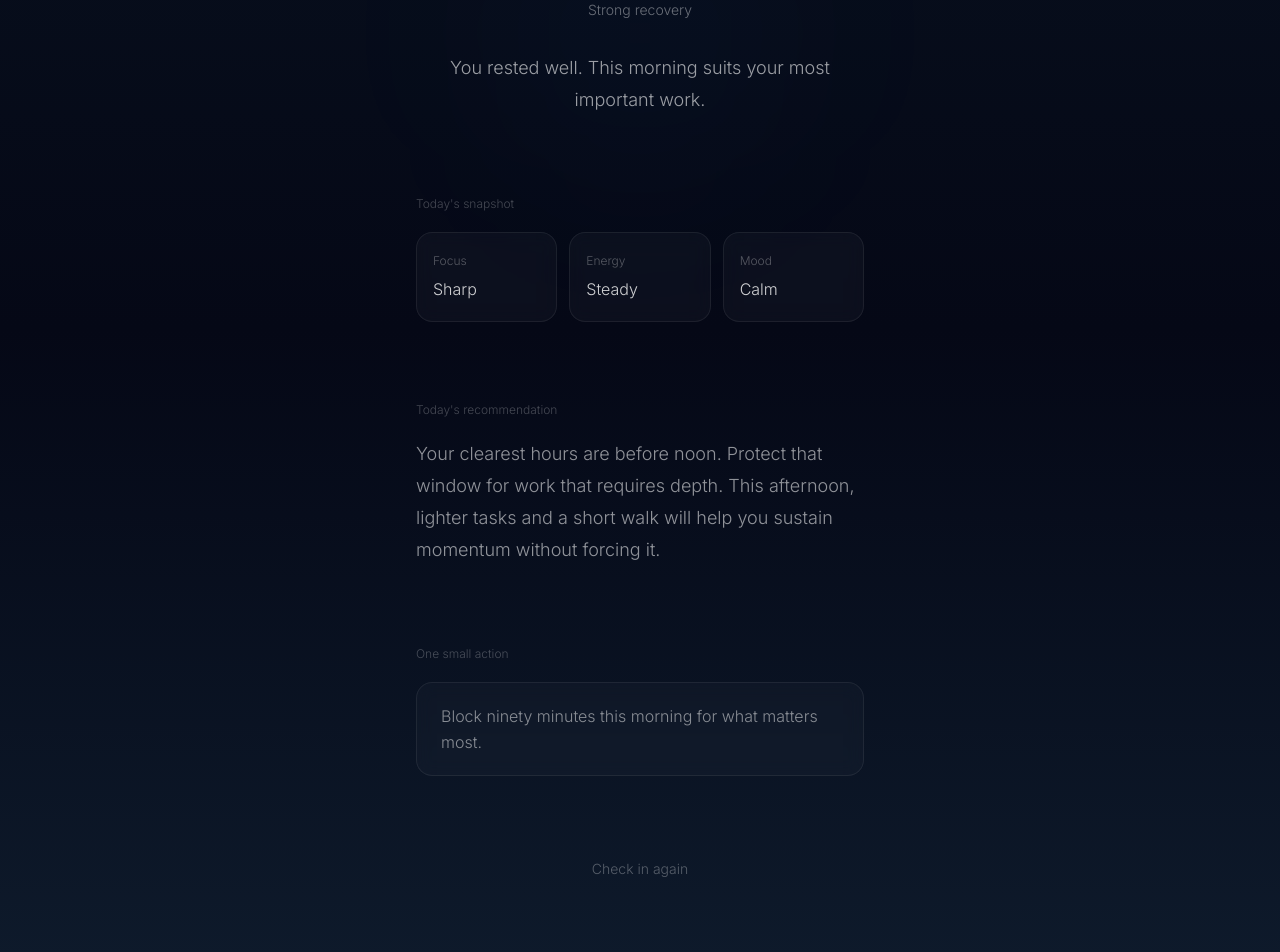
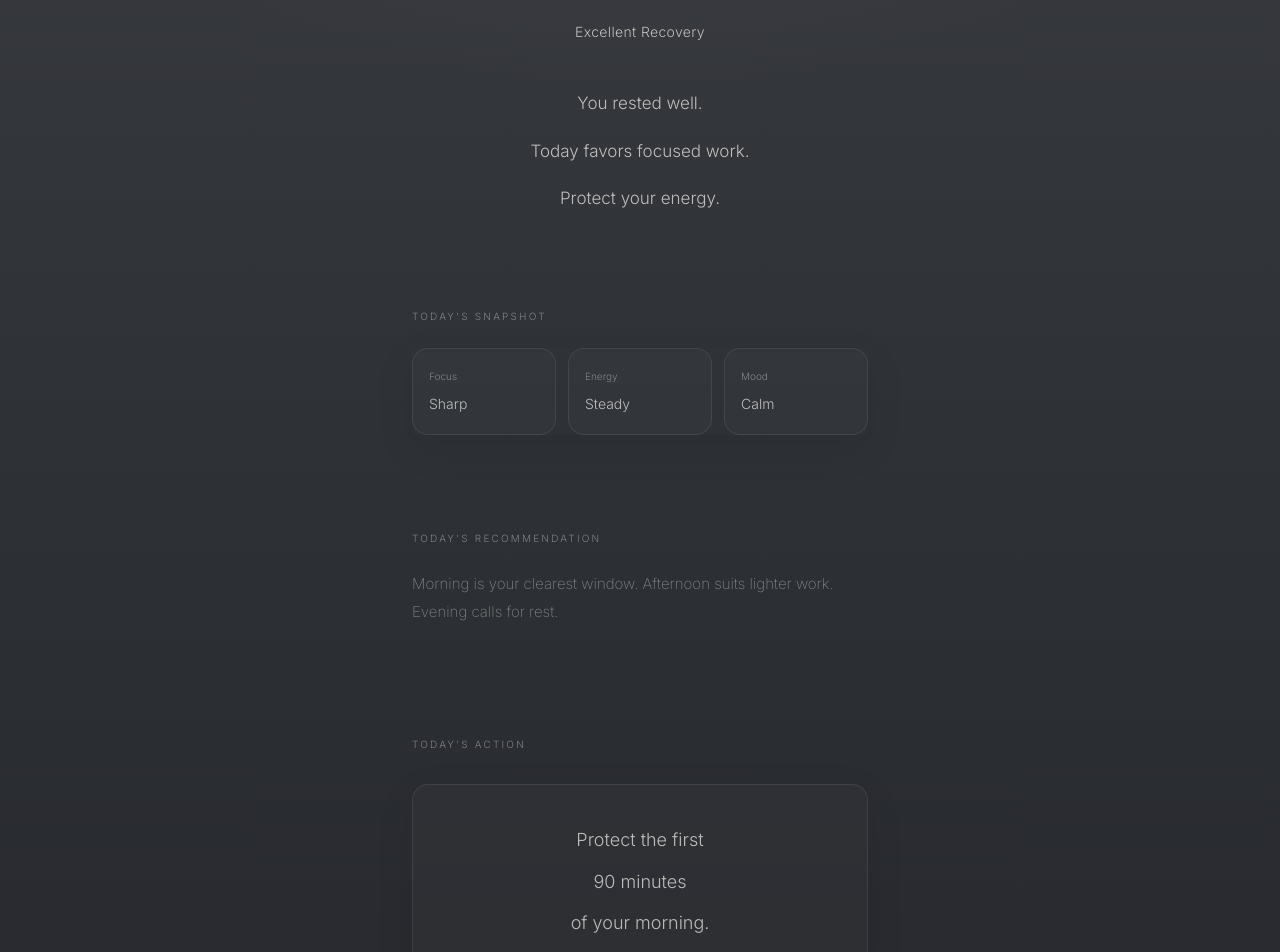
Before and after one commit to ushezy/recovery-ai, a Next.js app: page /brief in a window 1280 px wide. Shown: the part 300-1252 px from the top of the page. Built offline with nearby package versions, Linux system fonts and the light colour scheme.

Commit message:
style: finalize titanium design language

```diff
--- a/app/brief/page.tsx
+++ b/app/brief/page.tsx
@@ -26,21 +26,21 @@ export default function BriefPage() {
       <BriefRecoveryScore
         score={recovery.score}
         level={recovery.level}
-        insight={recovery.insight}
+        insights={recovery.insights}
       />
 
       <BriefSnapshot items={snapshotItems} />
 
       <BriefRecommendation text={recommendation} />
 
-      <BriefAction text={action} />
+      <BriefAction lines={action.lines} />
 
-      <footer className="mt-20 text-center">
+      <footer className="mt-14 text-center">
         <Link
           href="/check-in"
-          className="text-sm font-light text-white/30 transition-colors duration-500 hover:text-white/50"
+          className="text-xs font-light tracking-wide text-[rgba(243,241,236,0.42)] transition-colors duration-500 hover:text-[rgba(243,241,236,0.62)]"
         >
-          Check in again
+          Check in again tomorrow
         </Link>
       </footer>
     </BriefLayout>
--- a/app/globals.css
+++ b/app/globals.css
@@ -159,3 +159,43 @@ body {
 .preparing-dot {
   animation: preparing-dot-pulse 2s ease-in-out infinite;
 }
+
+/* Morning Brief — deep titanium finish */
+.brief-titanium {
+  background: linear-gradient(180deg, #3a3c40 0%, #2e3136 50%, #26282c 100%);
+}
+
+.brief-titanium-texture::before {
+  content: "";
+  position: absolute;
+  inset: 0;
+  opacity: 0.09;
+  background-image:
+    repeating-linear-gradient(
+      -14deg,
+      transparent,
+      transparent 2px,
+      rgba(255, 255, 255, 0.035) 2px,
+      rgba(255, 255, 255, 0.035) 3px
+    ),
+    repeating-linear-gradient(
+      76deg,
+      transparent,
+      transparent 4px,
+      rgba(0, 0, 0, 0.025) 4px,
+      rgba(0, 0, 0, 0.025) 5px
+    );
+  pointer-events: none;
+}
+
+.brief-titanium-light::after {
+  content: "";
+  position: absolute;
+  inset: 0;
+  background: radial-gradient(
+    ellipse 75% 40% at 50% 0%,
+    rgba(255, 255, 255, 0.05) 0%,
+    transparent 68%
+  );
+  pointer-events: none;
+}
--- a/components/brief/BriefAction.tsx
+++ b/components/brief/BriefAction.tsx
@@ -1,15 +1,24 @@
 type BriefActionProps = {
-  text: string;
+  lines: string[];
 };
 
-export function BriefAction({ text }: BriefActionProps) {
+export function BriefAction({ lines }: BriefActionProps) {
   return (
-    <section>
-      <p className="mb-5 text-xs font-light text-white/25">One small action</p>
-      <div className="rounded-2xl border border-white/[0.07] bg-white/[0.025] px-6 py-5 backdrop-blur-sm">
-        <p className="text-sm font-light leading-relaxed text-white/50 md:text-base">
-          {text}
-        </p>
+    <section className="py-4">
+      <p className="mb-8 text-[10px] font-light uppercase tracking-[0.22em] text-[rgba(243,241,236,0.42)]">
+        Today&apos;s action
+      </p>
+      <div className="rounded-2xl border border-[rgba(255,255,255,0.08)] bg-[rgba(255,255,255,0.025)] px-6 py-10 backdrop-blur-[2px] shadow-[0_12px_40px_rgba(0,0,0,0.08)]">
+        <div className="flex flex-col gap-3 text-center">
+          {lines.map((line) => (
+            <p
+              key={line}
+              className="text-base font-light leading-relaxed text-[rgba(243,241,236,0.72)] md:text-lg"
+            >
+              {line}
+            </p>
+          ))}
+        </div>
       </div>
     </section>
   );
--- a/components/brief/BriefGreeting.tsx
+++ b/components/brief/BriefGreeting.tsx
@@ -5,11 +5,14 @@ type BriefGreetingProps = {
 
 export function BriefGreeting({ name, subtitle }: BriefGreetingProps) {
   return (
-    <header className="mb-14 md:mb-16">
-      <p className="text-xl font-light text-white/50 md:text-2xl">
-        Good morning{name ? `, ${name}` : ""}.
+    <header className="mb-16 md:mb-20">
+      <p className="text-[11px] font-light uppercase tracking-[0.28em] text-[rgba(243,241,236,0.42)]">
+        Good morning
       </p>
-      <p className="mt-2 text-sm font-light text-white/30">{subtitle}</p>
+      <p className="mt-3 text-xs font-light tracking-wide text-[rgba(243,241,236,0.42)]">
+        {name ? `${name} · ` : ""}
+        {subtitle}
+      </p>
     </header>
   );
 }
--- a/components/brief/BriefLayout.tsx
+++ b/components/brief/BriefLayout.tsx
@@ -1,11 +1,11 @@
 export function BriefLayout({ children }: { children: React.ReactNode }) {
   return (
-    <main className="relative min-h-screen bg-[#050816] text-white">
-      <div aria-hidden className="pointer-events-none absolute inset-0">
-        <div className="absolute inset-0 bg-gradient-to-b from-[#08111F] via-[#050816] to-[#0E1A2B]" />
-        <div className="absolute left-1/2 top-[15%] h-72 w-72 -translate-x-1/2 rounded-full bg-blue-400/[0.03] blur-[100px]" />
-      </div>
-      <div className="relative mx-auto max-w-lg px-6 pb-20 pt-14 md:px-8 md:pt-16">
+    <main className="brief-titanium relative min-h-screen text-[#F3F1EC]">
+      <div
+        aria-hidden
+        className="brief-titanium-texture brief-titanium-light pointer-events-none absolute inset-0"
+      />
+      <div className="relative mx-auto w-full max-w-[520px] px-6 pb-24 pt-16 md:px-8 md:pt-20">
         {children}
       </div>
     </main>
--- a/components/brief/BriefRecommendation.tsx
+++ b/components/brief/BriefRecommendation.tsx
@@ -4,11 +4,11 @@ type BriefRecommendationProps = {
 
 export function BriefRecommendation({ text }: BriefRecommendationProps) {
   return (
-    <section className="mb-16 md:mb-20">
-      <p className="mb-5 text-xs font-light text-white/25">
+    <section className="mb-20 md:mb-24">
+      <p className="mb-6 text-[10px] font-light uppercase tracking-[0.22em] text-[rgba(243,241,236,0.42)]">
         Today&apos;s recommendation
       </p>
-      <p className="text-base font-light leading-relaxed text-white/55 md:text-lg md:leading-8">
+      <p className="text-sm font-extralight leading-[1.85] text-[rgba(243,241,236,0.42)] md:text-[15px]">
         {text}
       </p>
     </section>
--- a/components/brief/BriefRecoveryScore.tsx
+++ b/components/brief/BriefRecoveryScore.tsx
@@ -1,26 +1,36 @@
 type BriefRecoveryScoreProps = {
   score: number;
   level: string;
-  insight: string;
+  insights: string[];
 };
 
 export function BriefRecoveryScore({
   score,
   level,
-  insight,
+  insights,
 }: BriefRecoveryScoreProps) {
   return (
-    <section className="mb-16 text-center md:mb-20">
+    <section className="mb-20 text-center md:mb-24">
       <p
-        className="text-7xl font-light tabular-nums leading-none tracking-tight text-white/85 md:text-8xl"
+        className="text-[5.5rem] font-extralight tabular-nums leading-[0.9] tracking-[-0.04em] text-[#F3F1EC] md:text-[6.5rem]"
+        style={{ fontWeight: 200 }}
         aria-label={`Recovery score ${score}`}
       >
         {score}
       </p>
-      <p className="mt-4 text-sm font-light text-white/40">{level}</p>
-      <p className="mx-auto mt-8 max-w-sm text-base font-light leading-relaxed text-white/60 md:text-lg md:leading-8">
-        {insight}
+      <p className="mt-6 text-sm font-light tracking-wide text-[rgba(243,241,236,0.72)]">
+        {level}
       </p>
+      <div className="mx-auto mt-12 flex max-w-xs flex-col gap-5">
+        {insights.map((sentence) => (
+          <p
+            key={sentence}
+            className="text-base font-light leading-relaxed text-[rgba(243,241,236,0.72)] md:text-[17px]"
+          >
+            {sentence}
+          </p>
+        ))}
+      </div>
     </section>
   );
 }
--- a/components/brief/BriefSnapshot.tsx
+++ b/components/brief/BriefSnapshot.tsx
@@ -6,18 +6,24 @@ type BriefSnapshotProps = {
 
 function SnapshotCard({ label, value }: SnapshotItem) {
   return (
-    <div className="flex-1 rounded-2xl border border-white/[0.07] bg-white/[0.03] px-4 py-5 backdrop-blur-sm">
-      <p className="text-xs font-light text-white/30">{label}</p>
-      <p className="mt-2 text-base font-light text-white/80">{value}</p>
+    <div className="flex-1 rounded-2xl border border-[rgba(255,255,255,0.08)] bg-[rgba(255,255,255,0.025)] px-4 py-5 backdrop-blur-[2px]">
+      <p className="text-[10px] font-light text-[rgba(243,241,236,0.42)]">
+        {label}
+      </p>
+      <p className="mt-2.5 text-sm font-light text-[rgba(243,241,236,0.72)]">
+        {value}
+      </p>
     </div>
   );
 }
 
 export function BriefSnapshot({ items }: BriefSnapshotProps) {
   return (
-    <section className="mb-16 md:mb-20">
-      <p className="mb-5 text-xs font-light text-white/25">Today&apos;s snapshot</p>
-      <div className="flex gap-3">
+    <section className="mb-20 md:mb-24">
+      <p className="mb-6 text-[10px] font-light uppercase tracking-[0.22em] text-[rgba(243,241,236,0.42)]">
+        Today&apos;s snapshot
+      </p>
+      <div className="flex gap-3 shadow-[0_12px_40px_rgba(0,0,0,0.08)]">
         {items.map((item) => (
           <SnapshotCard key={item.label} {...item} />
         ))}
--- a/components/brief/mock-data.ts
+++ b/components/brief/mock-data.ts
@@ -7,9 +7,12 @@ export const MOCK_MORNING_BRIEF: MorningBrief = {
   },
   recovery: {
     score: 86,
-    level: "Strong recovery",
-    insight:
-      "You rested well. This morning suits your most important work.",
+    level: "Excellent Recovery",
+    insights: [
+      "You rested well.",
+      "Today favors focused work.",
+      "Protect your energy.",
+    ],
   },
   snapshot: {
     focus: "Sharp",
@@ -17,6 +20,8 @@ export const MOCK_MORNING_BRIEF: MorningBrief = {
     mood: "Calm",
   },
   recommendation:
-    "Your clearest hours are before noon. Protect that window for work that requires depth. This afternoon, lighter tasks and a short walk will help you sustain momentum without forcing it.",
-  action: "Block ninety minutes this morning for what matters most.",
+    "Morning is your clearest window. Afternoon suits lighter work. Evening calls for rest.",
+  action: {
+    lines: ["Protect the first", "90 minutes", "of your morning."],
+  },
 };
--- a/components/brief/types.ts
+++ b/components/brief/types.ts
@@ -6,7 +6,7 @@ export type MorningBrief = {
   recovery: {
     score: number;
     level: string;
-    insight: string;
+    insights: string[];
   };
   snapshot: {
     focus: string;
@@ -14,7 +14,9 @@ export type MorningBrief = {
     mood: string;
   };
   recommendation: string;
-  action: string;
+  action: {
+    lines: string[];
+  };
 };
 
 export type SnapshotItem = {
```
